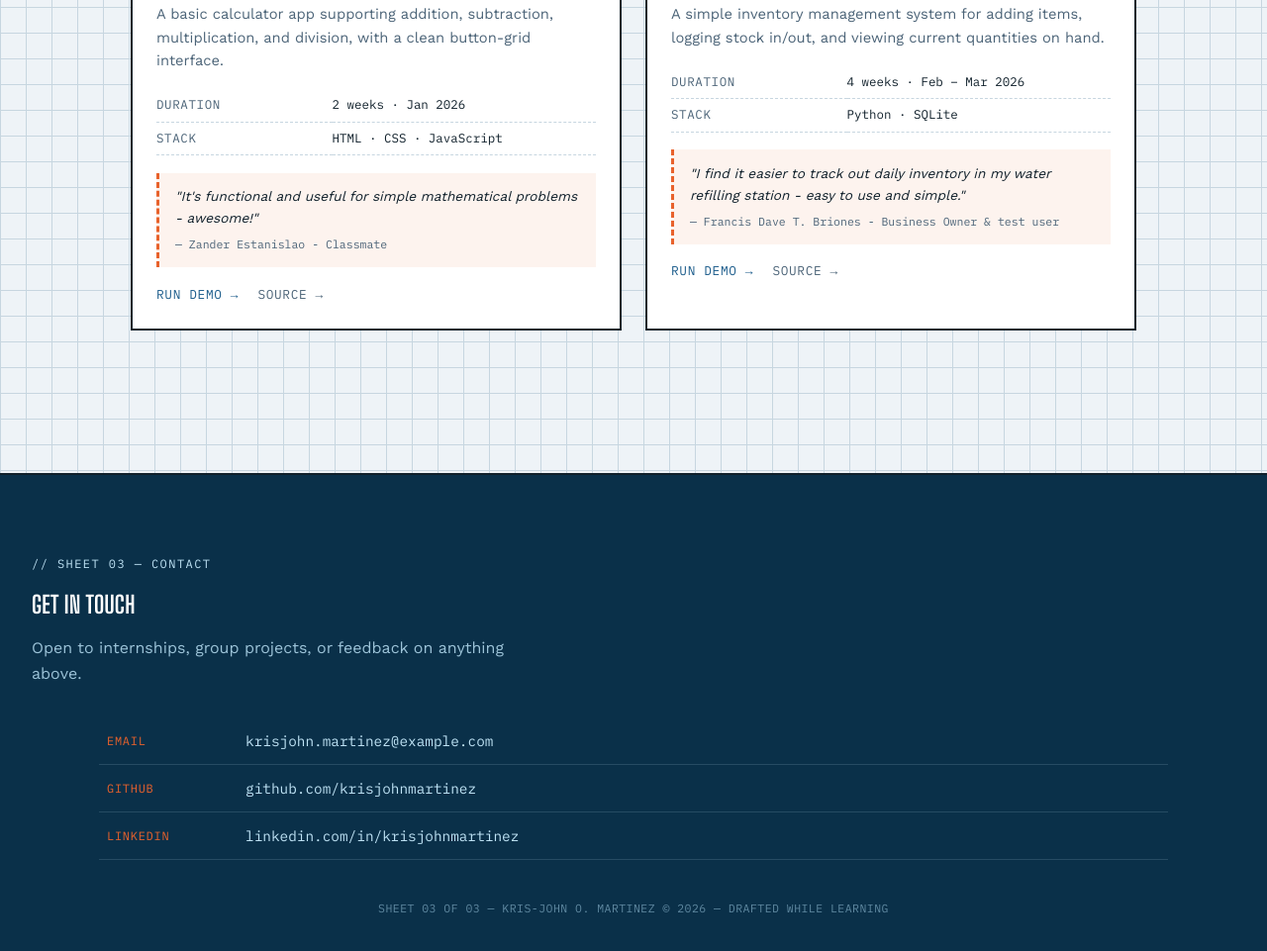
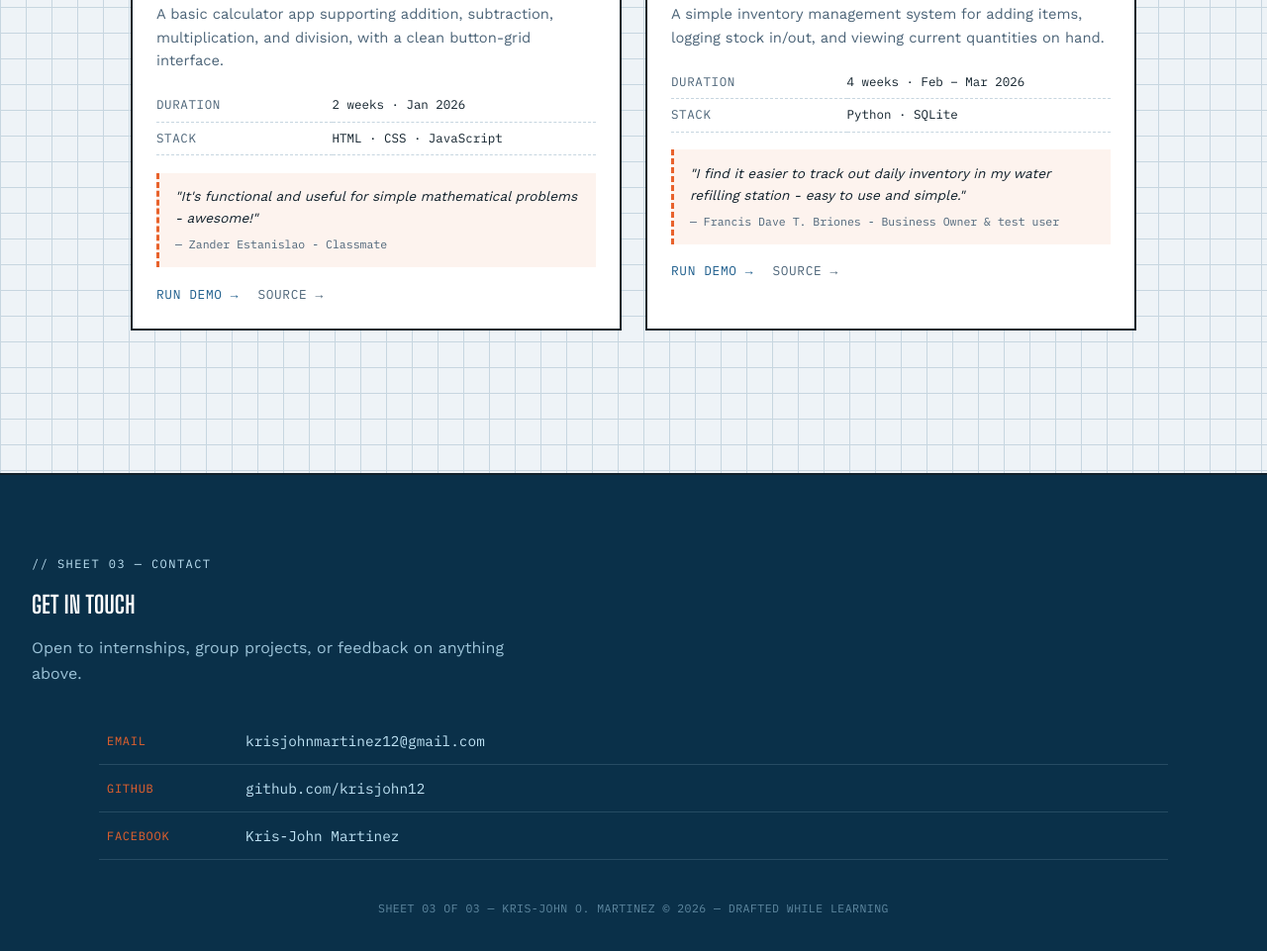
Before and after one commit to krisjohn12/portfolio_, a plain HTML site: page index.html in a window 1280 px wide. Shown: the part 1735-2696 px from the top of the page at 99% size. Drawn offline with nearby package versions, Linux system fonts and the light colour scheme.

Commit message:
Update index.html

```diff
--- a/index.html
+++ b/index.html
@@ -512,9 +512,9 @@
     <p class="footer-copy">Open to internships, group projects, or feedback on anything above.</p>
 
     <table class="log-table">
-      <tr><td>Email</td><td><a href="mailto:krisjohn.martinez@example.com">krisjohn.martinez@example.com</a></td></tr>
-      <tr><td>GitHub</td><td><a href="https://github.com/" target="_blank" rel="noopener">github.com/krisjohnmartinez</a></td></tr>
-      <tr><td>LinkedIn</td><td><a href="https://linkedin.com/" target="_blank" rel="noopener">linkedin.com/in/krisjohnmartinez</a></td></tr>
+      <tr><td>Email</td><td><a href="mailto:krisjohnmartinez12@gmail.com" target="_blank" rel="noopener"> krisjohnmartinez12@gmail.com</a></td></tr>
+      <tr><td>GitHub</td><td><a href="https://github.com/krisjohn12/" target="_blank" rel="noopener">github.com/krisjohn12</a></td></tr>
+      <tr><td>Facebook</td><td><a href="https://www.facebook.com/kristan.martinez.313" target="_blank" rel="noopener">Kris-John Martinez</a></td></tr>
     </table>
 
     <p class="footer-bottom">SHEET 03 OF 03 — KRIS-JOHN O. MARTINEZ © 2026 — DRAFTED WHILE LEARNING</p>
```
